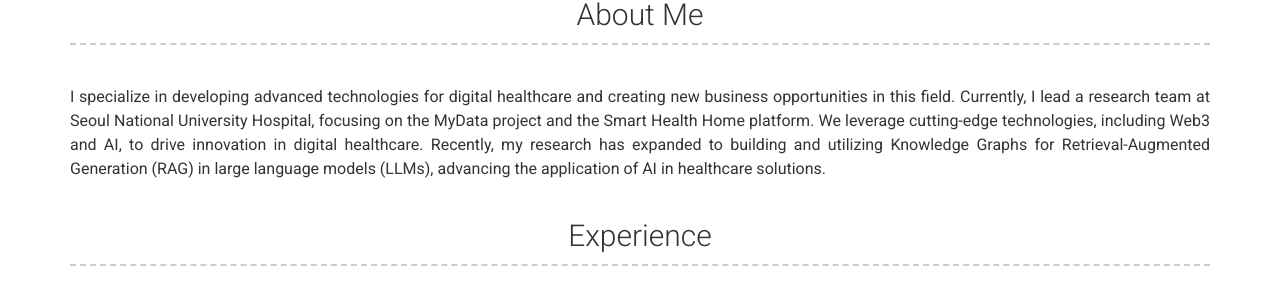
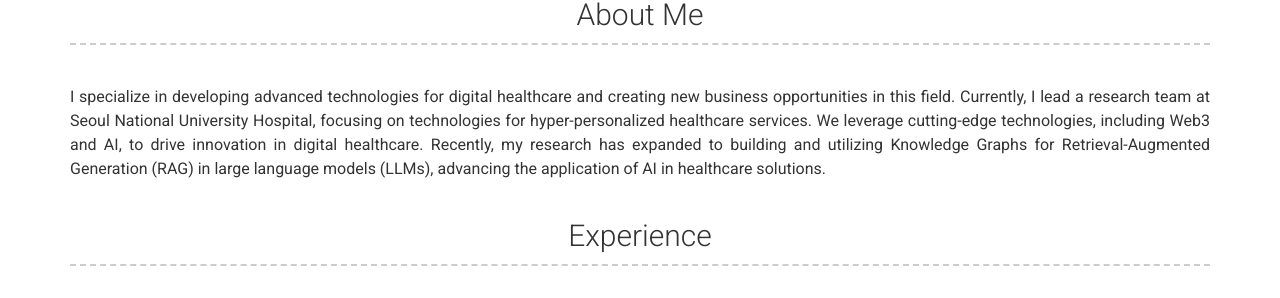
Before and after one commit to jungsungjae/jungsungjae.github.io, a Jekyll site: the page built from index.md, in a window 1280 px wide and 900 px high. Shown: the part 194-492 px from the top of the window. Built offline with Jekyll 4.4.1, drawn with Linux system fonts in a browser that asks for light colours; nearby versions of some CDN libraries.

Commit message:
Update _config.yml

```diff
--- a/_config.yml
+++ b/_config.yml
@@ -53,7 +53,7 @@ googlescholar_username: Y4bnvrAAAAAJ
 #about_profile_image: Directory of profile image (eg. images/profile.jpg)
 about_content: |
   I specialize in developing advanced technologies for digital healthcare and creating new business opportunities in this field.
-  Currently, I lead a research team at Seoul National University Hospital, focusing on the MyData project and the Smart Health Home platform.
+  Currently, I lead a research team at Seoul National University Hospital, focusing on technologies for hyper-personalized healthcare services.
   We leverage cutting-edge technologies, including Web3 and AI, to drive innovation in digital healthcare.
   Recently, my research has expanded to building and utilizing Knowledge Graphs for Retrieval-Augmented Generation (RAG) in large language models (LLMs), advancing the application of AI in healthcare solutions.
 
```
